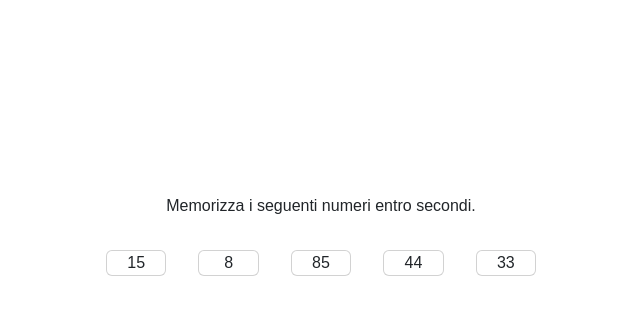
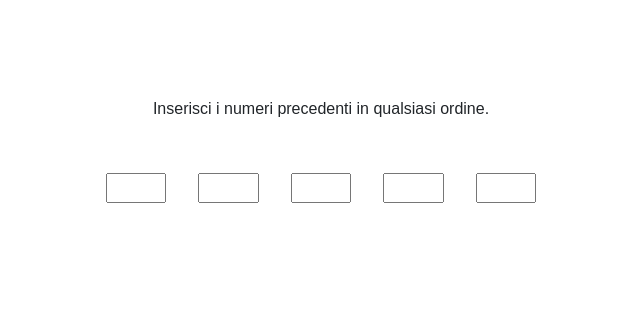
Before and after one commit to tommasotacconi/js-simon, a plain HTML site: page index.html in a window 1280 px wide. Shown: the part 127-442 px from the top of the page, without its empty margins (319-959 px from the left). Drawn offline with nearby package versions, Linux system fonts and the light colour scheme.

Commit message:
added js for timer and user input form

```diff
--- a/css/style.css
+++ b/css/style.css
@@ -11,6 +11,11 @@ main {
   height: 70vh;
   width: 50%;
   margin: 0 auto;
+  padding-top: 50px;
+}
+
+input {
+  width: 100%;
 }
 
 /* footer {
@@ -55,10 +60,7 @@ main {
 /* Utilities */
 
 
-.numbers-box {
-  height: 70%;
+.numbers-box,
+form {
+  height: 20%;
 }
-
-.numbers-box p {
-  flex-basis: 100%;
-}
--- a/index.html
+++ b/index.html
@@ -32,11 +32,17 @@
 
       <!-- main in cui giocare -->
       <main class="">
-        <div class="numbers-box d-flex align-items-center">
-          <div class="row text-center">
+        <!-- box per i messagi di gioco -->
+        <div class="message-box text-center">
+          <div class="row">
             <div class="col-12">
               <p class="">Memorizza i seguenti numeri entro <span class="game-time"></span> secondi.</p>
             </div>
+          </div>
+        </div>
+        <!-- box per numeri di gioco -->
+        <div class="numbers-box d-flex align-items-center">
+        <div class="row flex-grow-1 text-center">
             <div class="col">
               <div class="card">
                 15
@@ -64,6 +70,26 @@
             </div>
           </div>
         </div>
+        <!-- form per inserire i numeri -->
+        <form class="d-none d-flex align-items-center">
+          <div class="row flex-grow-1">
+            <div class="col">
+              <input type="number" name="number" id="">
+            </div>
+            <div class="col">
+              <input type="number" name="number" id="">
+            </div>
+            <div class="col">
+              <input type="number" name="number" id="">
+            </div>
+            <div class="col">
+              <input type="number" name="number" id="">
+            </div>
+            <div class="col">
+              <input type="number" name="number" id="">
+            </div>
+          </div>
+        </form>
       </main>
     </div>
 
--- a/jscript/script.js
+++ b/jscript/script.js
@@ -1 +1,36 @@
-console.log('js ok')
+// FASE DI PREPARAZIONE
+const numbersBox = document.querySelector('.numbers-box');
+const gameTime = document.querySelector('.game-time');
+const form = document.querySelector('form');
+const messageBoxPar = document.querySelector('.message-box p')
+// Inizializzo un contatore per il tempo a disposizione
+let remainingTime = 5;
+
+
+// FASE DI ELABORAZIONE
+// 1. Visualizzo in pagina 5 numeri casuali (ora hardcoded) e il
+// contatore inizializzato
+gameTime.innerText = remainingTime;
+// 2. Faccio partire un timer di 30 secondi sfruttando la var
+// già creata per il tempo rimanente
+const timer = setInterval(() => {
+  // decremento la variabile timer e la stampo in pagina
+  gameTime.innerText = --remainingTime;
+  // verifico se il tempo è finito e...
+  if (!remainingTime) {
+    // 3. Stoppo il timer
+    clearInterval(timer);
+    // 4. Rimuovo i 5 numeri dalla pagina
+    numbersBox.classList.add('d-none');
+    // 5. Chiedo all'utente con le select predisposte di inserire
+    // i 5 numeri visualizzati
+    form.classList.remove('d-none');
+    messageBoxPar.innerText = 'Inserisci i numeri precedenti in qualsiasi ordine.';
+
+
+  }
+}, 1000)
+// 6. Controllo con un ciclo sui 5 numeri
+// 7. se sia uguale ad uno dei numeri precedenti mostrati facendo
+// girare con un altro ciclo
+// 8. Mostro l'esito del controllo in pagina
```
